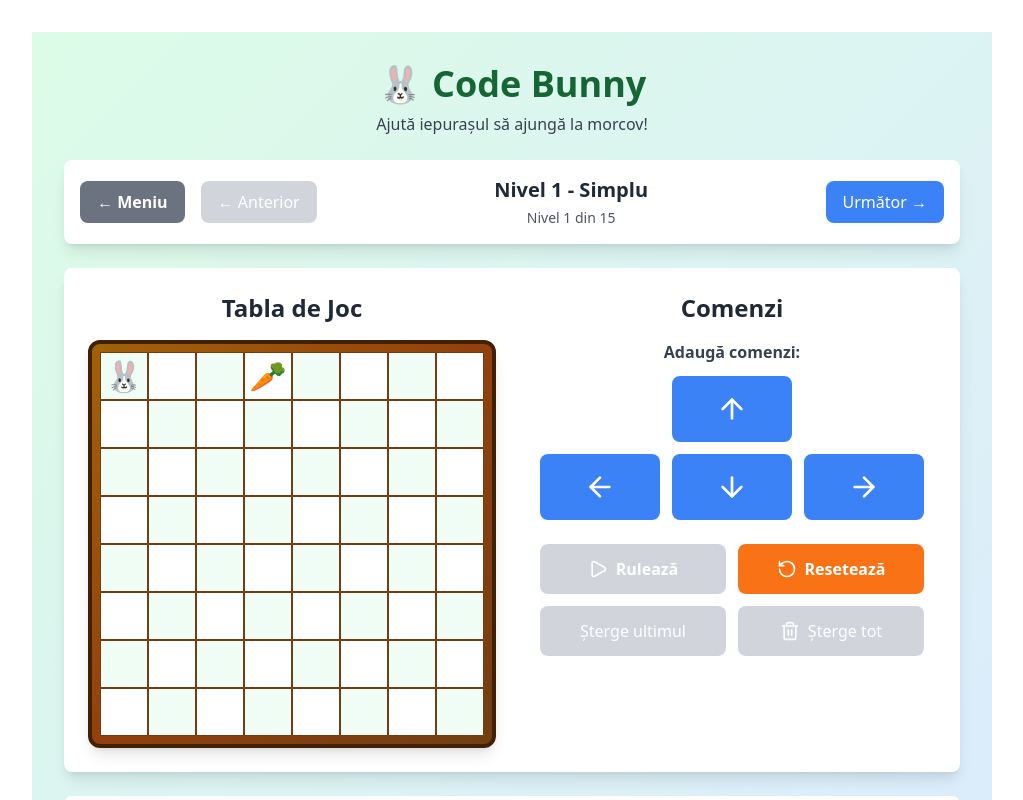
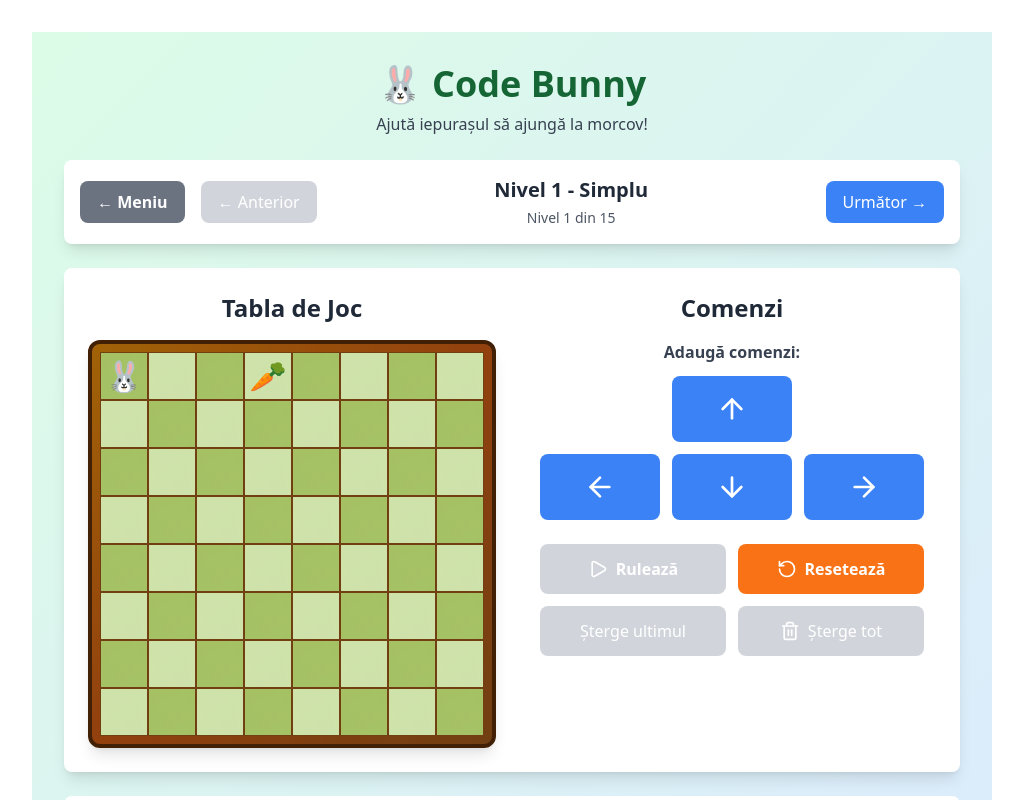
Before and after one commit to Mefist89/code-bunny, a React (Vite) app: page / in a window 1280 px wide. Both pictures are taken after a click on the button "🎮 Start Joc". Shown: the top 800 px of the page, without its empty margins (128-1151 px from the left). Built offline with nearby package versions, Linux system fonts and the light colour scheme.

Commit message:
upd: table

```diff
--- a/src/features/bunny-game/components/GamePage.tsx
+++ b/src/features/bunny-game/components/GamePage.tsx
@@ -98,9 +98,9 @@ const GamePage: React.FC<GamePageProps> = (props) => {
                       return (
                         <div
                           key={`${x}-${y}`}
-                          className={`w-12 h-12 border border-yellow-900 flex items-center justify-center text-3xl
-                            ${(x + y) % 2 === 0 ? 'bg-green-50' : 'bg-white'}
-                            ${isBunny && isCarrot ? 'bg-yellow-200' : ''}`}
+                          className={`w-12 h-12 border border-yellow-900 flex items-center justify-center text-3xl bg-cover bg-center
+                            ${(x + y) % 2 === 0 ? "bg-[url('/box1.png')]" : "bg-[url('/box2.png')]"}
+                            ${isBunny && isCarrot ? 'bg-yellow-200/50' : ''}`}
                         >
                           {isBunny && '🐰'}
                           {isCarrot && !isBunny && '🥕'}
--- a/src/features/bunny-game/components/LevelsPage.tsx
+++ b/src/features/bunny-game/components/LevelsPage.tsx
@@ -16,17 +16,24 @@ const LevelsPage: React.FC<LevelsPageProps> = ({ levels, onSelectLevel, onNaviga
       <div className="max-w-5xl mx-auto flex flex-col items-center py-10">
         <h1 className="text-4xl font-bold text-center mb-8 text-green-800">📊 Niveluri</h1>
 
-        <div className="grid grid-cols-1 md:grid-cols-2 lg:grid-cols-3 gap-4 w-full max-w-4xl mb-8">
+        <div className="w-full max-w-4xl mb-8 bg-gradient-to-br from-yellow-700 via-amber-800 to-yellow-900 rounded-xl border-4 border-yellow-950 shadow-inner overflow-hidden">
+          <div className="flex flex-col">
+            {/* Опциональный заголовок, как в ТЗ */}
+            <div className="p-4 bg-yellow-950">
+              <p className="text-amber-200 font-bold text-xl text-center">Alege un nivel</p>
+            </div>
+
             {levels.map((lvl, index) => (
               <button
                 key={index}
                 onClick={() => onSelectLevel(index + 1)}
-              className="bg-white p-6 rounded-xl shadow-lg hover:shadow-xl transition-all hover:scale-105 border-2 border-green-300"
+                className="p-4 text-left transition-colors duration-200 odd:bg-black/20 even:bg-transparent hover:bg-amber-600/50 border-b border-yellow-900/50 last:border-b-0"
               >
-              <p className="text-xl font-bold text-gray-800">{lvl.name}</p>
-              <p className="text-gray-600 mt-2">🐰 → 🥕</p>
+                <p className="text-xl font-bold text-amber-100">{lvl.name}</p>
+                <p className="text-amber-200/80 mt-1">Apasă pentru a începe</p>
               </button>
             ))}
+          </div>
         </div>
 
         <button
```
Also changed, not shown: public/box1.png (added), public/box2.png (added). Lines whose indentation alone changed are shown as unchanged.
